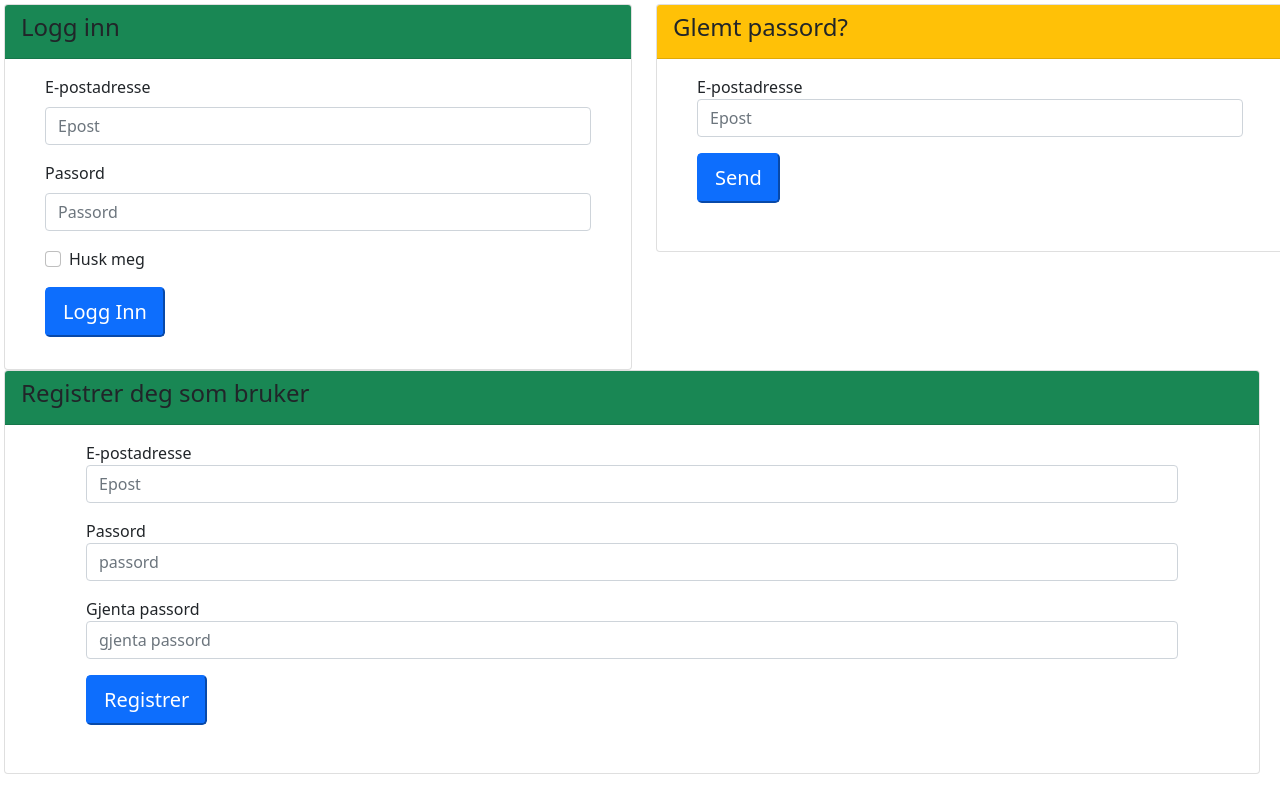
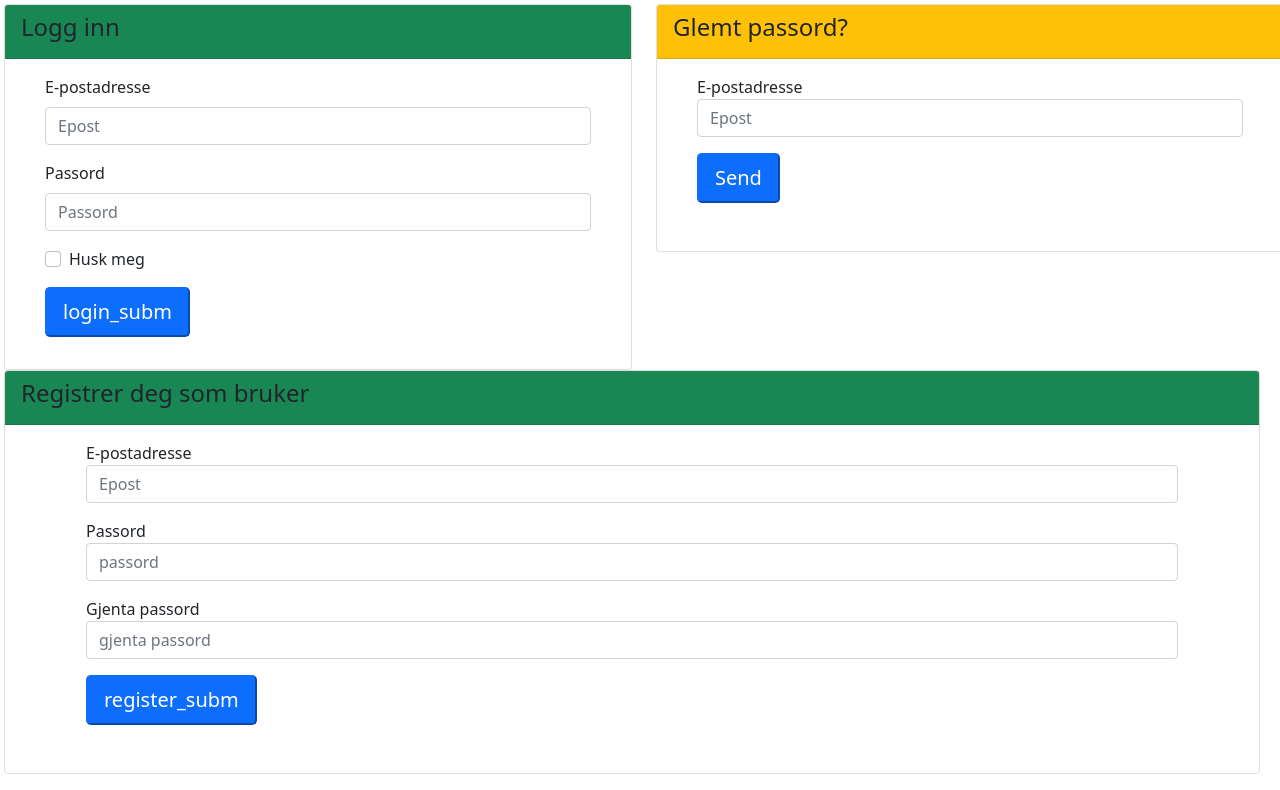
Before and after one commit to Webeltek/hello_flask, a Flask app: page / in a window 1280 px wide. Shown: the part 403-1193 px from the top of the page. Run offline with Flask 2, Linux system fonts and the light colour scheme; parts of the project's set-up code (start-up, migrations or seed data) failed here and were passed over; some libraries are stand-ins or nearby versions.

Commit message:
combined forms can't send email

```diff
--- a/pythonworkshop/auth_bp/views.py
+++ b/pythonworkshop/auth_bp/views.py
@@ -39,7 +39,7 @@ def login_form():
     if request.method == 'POST':
       print('request method POST')
       print('request request.form["email"] : ' + str(request.form['email']))
-    if  login_form.validate_on_submit():
+    if  request.form['submit']== 'login_subm':
         user = User.get_or_none(User.user_email==login_form.email.data)
         if user is not None and user.verify_password(login_form.password.data):
             login_user(user, login_form.remember_me.data)
@@ -59,9 +59,9 @@ def register_form():
   wrong_cred=False
   email_sent=False
   awaiting_confirm=False
-  if reg_form.validate_on_submit():
+  if request.form['submit']== 'register_subm':
       print('inside reg_form.Validate_on_submit()')
-      user = models.User(user_email=reg_form.email.data, user_name=reg_form.username.data,
+      user = models.User(user_email=reg_form.email.data,
                            user_pass=reg_form.password.data)
       user.save()
       token = user.generate_confirmation_token()
--- a/pythonworkshop/templates/auth/login.jinja2
+++ b/pythonworkshop/templates/auth/login.jinja2
@@ -42,7 +42,7 @@
 				            </label>
 				          </div>
 				          <div class="mb-3">
-				            {{ login.submit(class="btn-lg btn-primary") }}
+				            {{ login.submit(class="btn-lg btn-primary", value="login_subm") }}
 				          </div>
 		          </form>
 				    </div>
@@ -116,7 +116,7 @@
                 <div class="row">
                   <div class="col-lg-12">
                     <div class="mb-3">
-                    {{ reg.submit( class="btn-lg btn-primary") }}
+                    {{ reg.submit( class="btn-lg btn-primary",value="register_subm") }}
                     </div>
                     {% if awaiting_confirm %}
                     <div class="alert-danger">Sjekk e-post</div>
```
